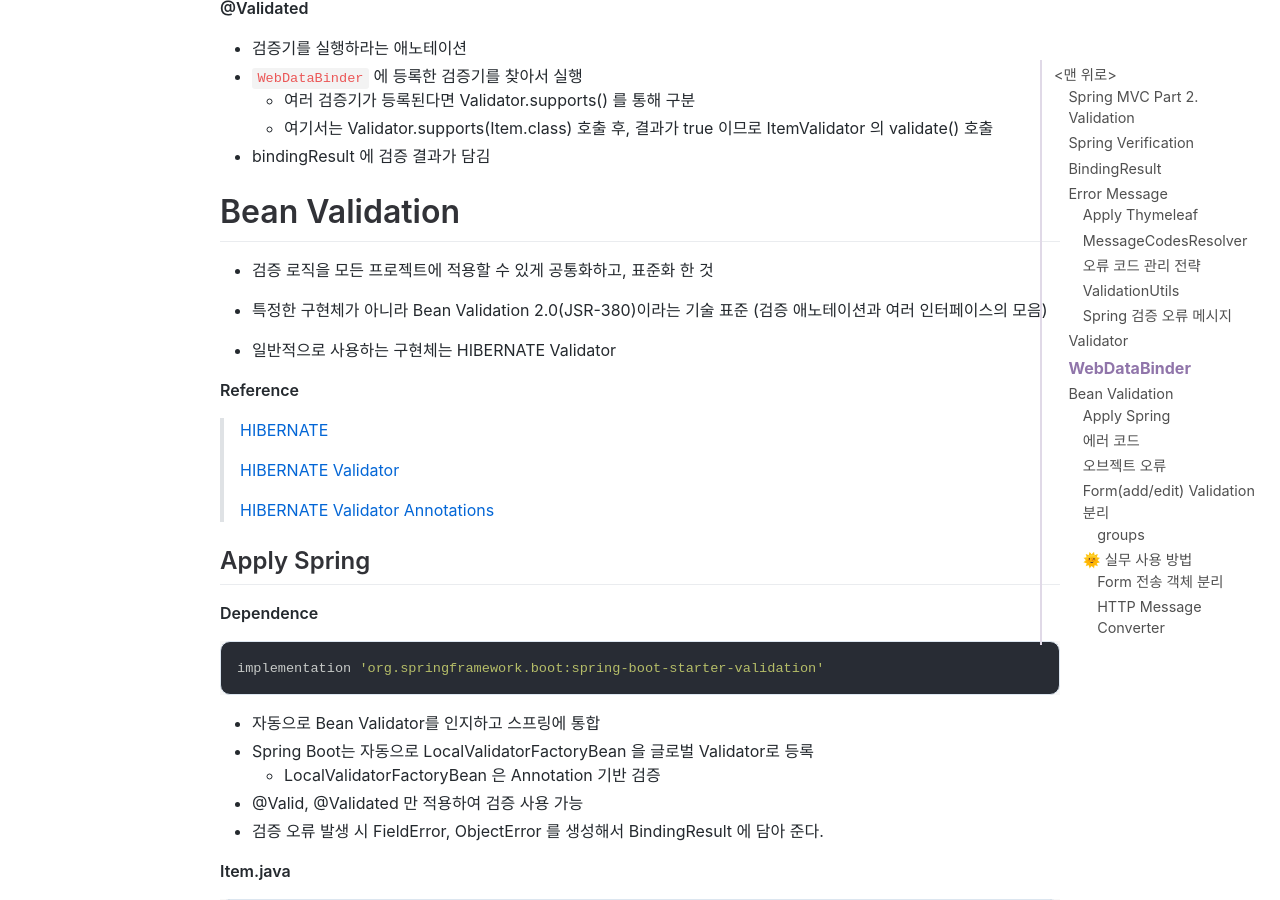
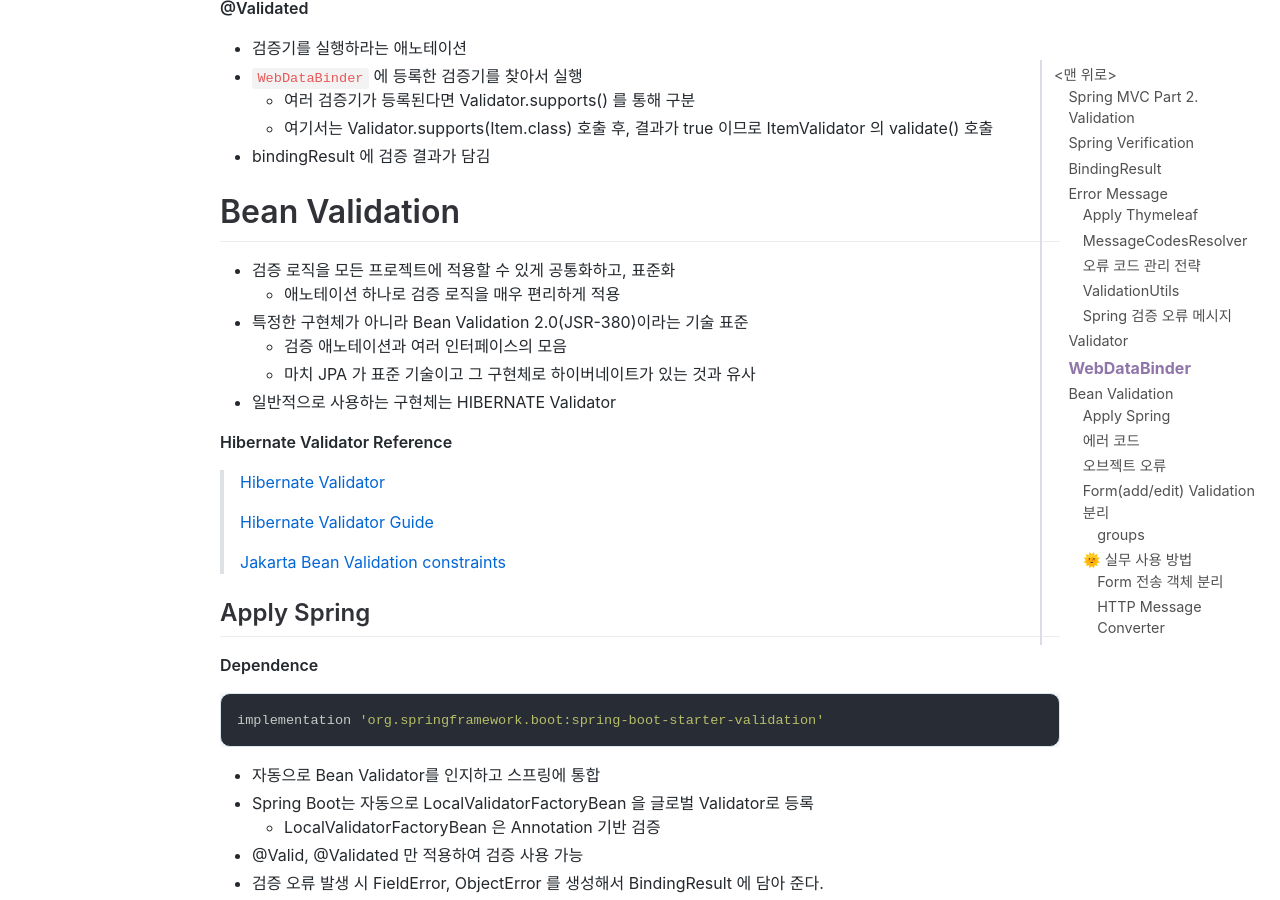
Before and after one commit to jihunparkme/jihunparkme.github.io, a Jekyll site: the page built from _posts/2021-10-12-Spring-MVC-Part2-Validation.md, in a window 1280 px wide and 900 px high, scrolled down 10073 px. Built offline with Jekyll 4.4.1, drawn with Linux system fonts in a browser that asks for light colours; nearby versions of some CDN libraries; comment, search, counter and statistics services are not loaded; some of the changed text lies outside the part shown.

Commit message:
[Conquest of Spring]  Bean Validation

```diff
--- a/_posts/2021-10-12-Spring-MVC-Part2-Validation.md
+++ b/_posts/2021-10-12-Spring-MVC-Part2-Validation.md
@@ -456,19 +456,20 @@ public String addItem(@Validated @ModelAttribute Item item, BindingResult bindin
 
 # Bean Validation
 
-- 검증 로직을 모든 프로젝트에 적용할 수 있게 공통화하고, 표준화 한 것
-
-- 특정한 구현체가 아니라 Bean Validation 2.0(JSR-380)이라는 기술 표준 (검증 애노테이션과 여러 인터페이스의 모음)
-
+- 검증 로직을 모든 프로젝트에 적용할 수 있게 공통화하고, 표준화
+  - 애노테이션 하나로 검증 로직을 매우 편리하게 적용
+- 특정한 구현체가 아니라 Bean Validation 2.0(JSR-380)이라는 기술 표준
+  - 검증 애노테이션과 여러 인터페이스의 모음
+  - 마치 JPA 가 표준 기술이고 그 구현체로 하이버네이트가 있는 것과 유사
 - 일반적으로 사용하는 구현체는 HIBERNATE Validator
 
-**Reference**
+**Hibernate Validator Reference**
 
-> [HIBERNATE](http://hibernate.org/validator/)
+> [Hibernate Validator](http://hibernate.org/validator/)
 >
-> [HIBERNATE Validator](https://docs.jboss.org/hibernate/validator/6.2/reference/en-US/html_single/)
+> [Hibernate Validator Guide](https://docs.jboss.org/hibernate/validator/6.2/reference/en-US/html_single/)
 >
-> [HIBERNATE Validator Annotations](https://docs.jboss.org/hibernate/validator/6.2/reference/en-US/html_single/#validator-defineconstraints-spec)
+> [Jakarta Bean Validation constraints](https://docs.jboss.org/hibernate/validator/6.2/reference/en-US/html_single/#validator-defineconstraints-spec)
 
 
 
```
